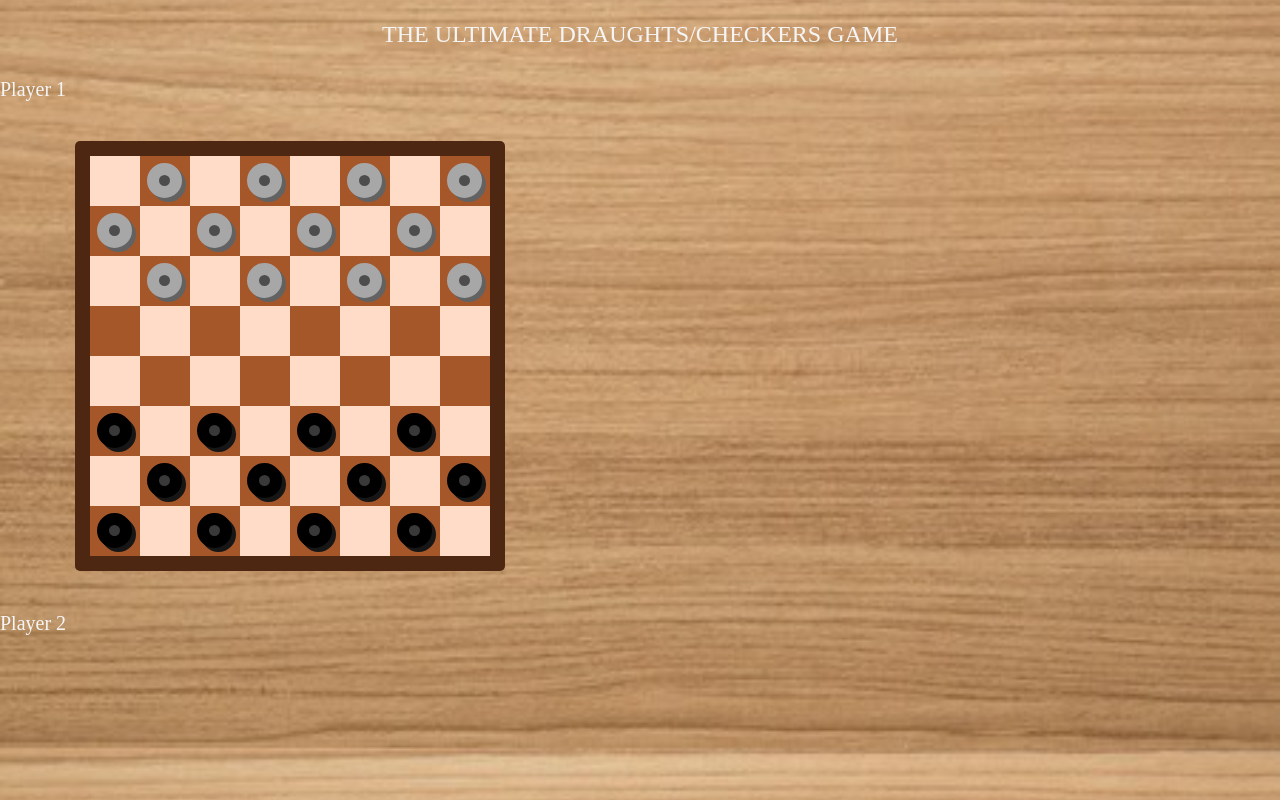
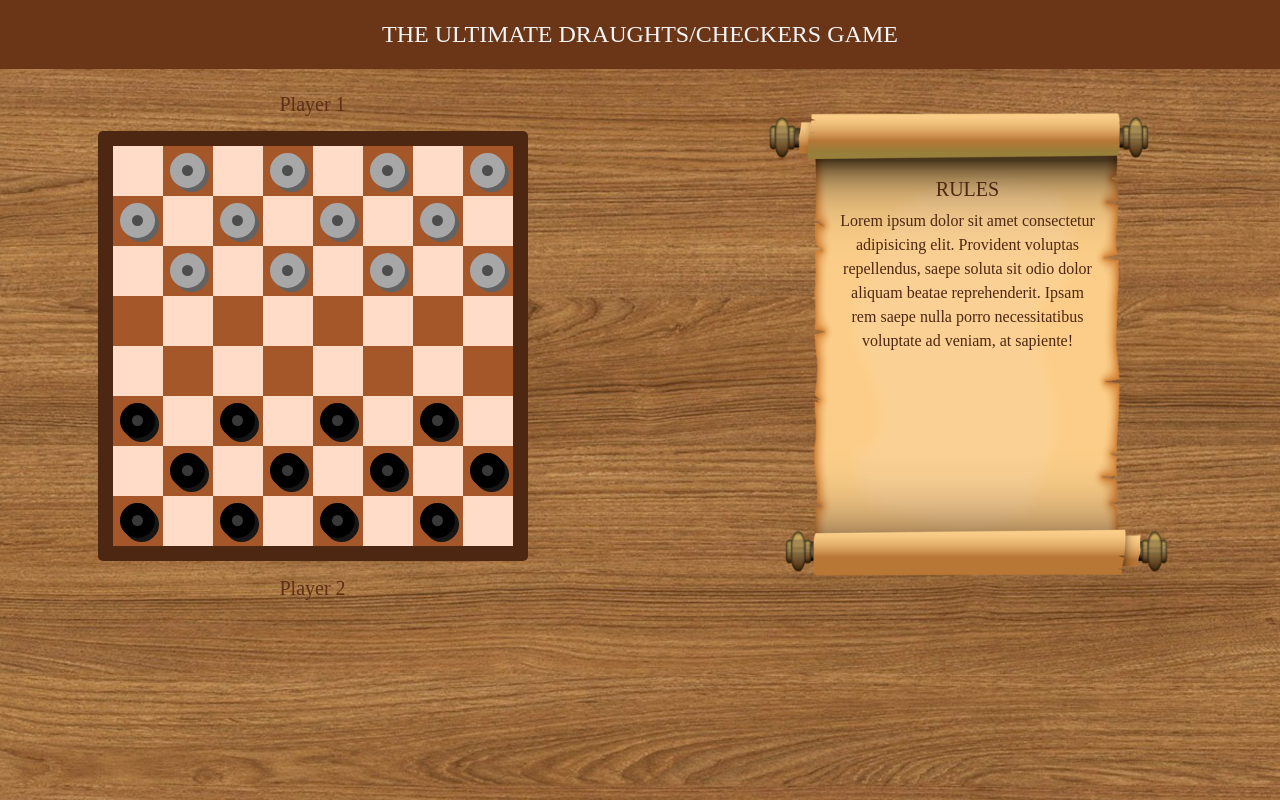
Before and after one commit to raelMartins/ultimatedraughts, a React app: page / in a window 1280 px wide. Built offline with nearby package versions, Linux system fonts and the light colour scheme.

Commit message:
completed the basic starting blocks of the ui. will be updating it as i go along in the code and on completion

```diff
--- a/src/js/App.js
+++ b/src/js/App.js
@@ -7,8 +7,10 @@ const App = () => {
     return(
         <>
         <GameTitle />
-        <Board />
-        <Instructions />
+        <div className="row">
+            <Board />
+            <Instructions />
+        </div>
         </>
     )
 }
--- a/src/js/components/Board.js
+++ b/src/js/components/Board.js
@@ -15,7 +15,7 @@ const Board = () => {
     }
 
     return(
-        <>
+        <div className="left col-6">
             <div className="player-name">
                 <h5>Player 1</h5>
             </div>
@@ -25,7 +25,7 @@ const Board = () => {
             <div className="player-name">
                 <h5>Player 2</h5>
             </div>
-        </>
+        </div>
     )
 }
 
--- a/src/js/components/GameTitle.js
+++ b/src/js/components/GameTitle.js
@@ -2,9 +2,9 @@ import React from "react";
 
 const GameTitle = () => {
     return(
-        <>
-        <h4>THE ULTIMATE DRAUGHTS/CHECKERS GAME</h4>
-        </>
+        <div className= "game-title">
+            <h4 className="title">THE ULTIMATE DRAUGHTS/CHECKERS GAME</h4>
+        </div>
     )
 }
 
--- a/src/js/components/Instructions.js
+++ b/src/js/components/Instructions.js
@@ -2,7 +2,15 @@ import React from 'react';
 
 const Instructions = () => {
     return(
-        <div></div>
+        <div className="right col-6">
+            <div className="instructions">
+                <h5>RULES</h5>
+                <p className="instructions-text">Lorem ipsum dolor sit amet consectetur adipisicing elit.
+                   Provident voluptas repellendus, saepe soluta sit odio dolor aliquam beatae reprehenderit.
+                   Ipsam rem saepe nulla porro necessitatibus voluptate ad veniam, at sapiente!
+                </p>
+            </div>
+        </div>
     )
 }
 
--- a/src/scss/board.scss
+++ b/src/scss/board.scss
@@ -1,6 +1,6 @@
 .board {
     width: 430px;
-    margin: 40px 75px;
+    margin: 15px auto ;
     padding: 15px;
     display: grid;
     background-color: $backgroundColor;
--- a/src/scss/style.scss
+++ b/src/scss/style.scss
@@ -5,7 +5,9 @@
 
 body {
     max-height: 100vh;
-    background-image: url('../img/backgroundwallpaper.jpg');
+    max-width: 100vw;
+    overflow-x: hidden;
+    background-image: url('../img/background.jpg');
     background-position: center;
     background-repeat: none;
     background-size: cover;
@@ -13,7 +15,38 @@ body {
     font-family: 'MedievalSharp', cursive;
 }
 
-h4 {
+.game-title {
+    background-color: lighten($backgroundColor,7);
+    .title {
+        text-align: center;
+        padding: 20px;
+    }
+}
+.left {
+    margin-top: 15px;
     text-align: center;
-    padding: 20px;
+    color: lighten($backgroundColor, 4)
 }
+
+.right {
+    margin-top: 15px;
+    text-align: center;
+    .instructions {
+        height: 500px;
+        // min-height: 450px;
+        background-image: url('../img/rulesscroll.png');
+        background-size: contain;
+        background-repeat: no-repeat;
+        background-position: cover;
+        // min-width: 350px;
+        width: 400px;
+        margin: 20px auto;
+        padding-top: 65px;
+        color: $backgroundColor;
+        .instructions-text {
+            overflow-y: auto;
+            width: 65%;
+            margin: auto;
+        }
+    }
+}
```
Also changed, not shown: src/img/background.jpg (added), src/img/woodentablebackground.jpg (added).
